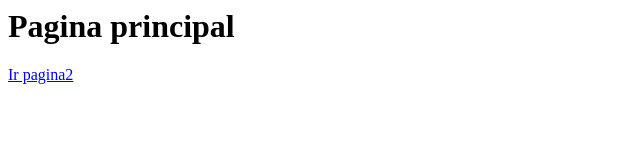
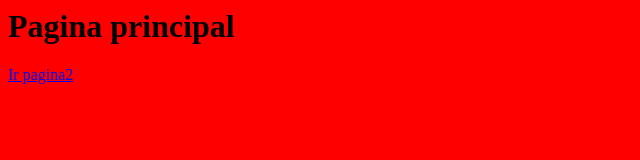
Before and after one commit to alexander0812-j/github.io, a plain HTML site: page index.html in a window 1280 px wide. Shown: the whole page, without its empty margins (0-640 px from the left). Drawn offline with Linux system fonts and the light colour scheme.

Commit message:
Update index.html

```diff
--- a/index.html
+++ b/index.html
@@ -1,6 +1,6 @@
 <html>
 <head>
-<link rel:"stylesheet" type="text/css" href="css/estilos.css">
+<link rel="stylesheet" type="text/css" href="css/estilos.css">
 <title>Pagina1</title>
 </head>
 <body>
```
